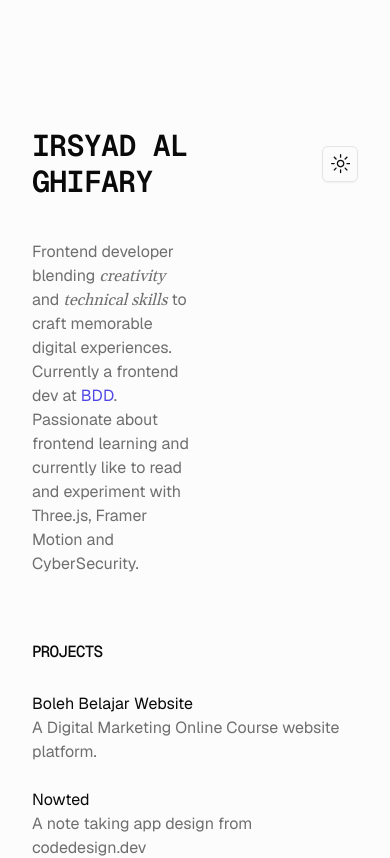
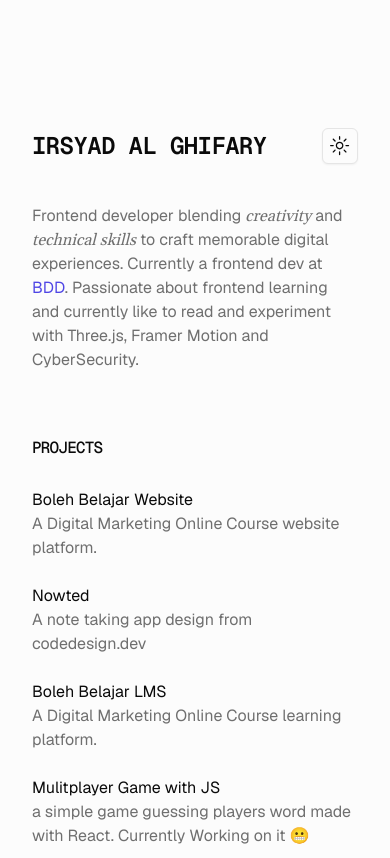
Before and after one commit to irsyaddd/portofolio, a Next.js app: page / in a window 390 px wide. Shown: the top 858 px of the page. Built offline with nearby package versions, Linux system fonts and the light colour scheme.

Commit message:
Update page.tsx

```diff
--- a/src/app/page.tsx
+++ b/src/app/page.tsx
@@ -42,12 +42,12 @@ export default async function IndexPage() {
     <div className="container max-w-6xl">
       <Header className="flex flex-col">
         <div className="flex justify-between items-center">
-          <h1 className="font-semibold font-mono uppercase text-3xl tracking-tight">
+          <h1 className="font-semibold font-mono uppercase md:text-3xl text-2xl tracking-tight">
             Irsyad Al Ghifary
           </h1>
           <ThemeToggle />
         </div>
-        <div className="dark:text-paragraph-dark text-paragraph-light my-10 w-1/2 text-balance">
+        <div className="dark:text-paragraph-dark text-paragraph-light my-10 md:w-1/2 text-balance">
           <p>
             Frontend developer blending{" "}
             <span className="font-artsy italic">creativity</span> and{" "}
```
